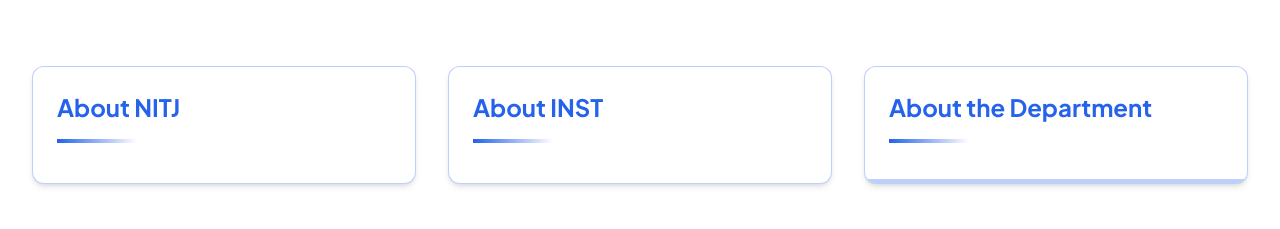
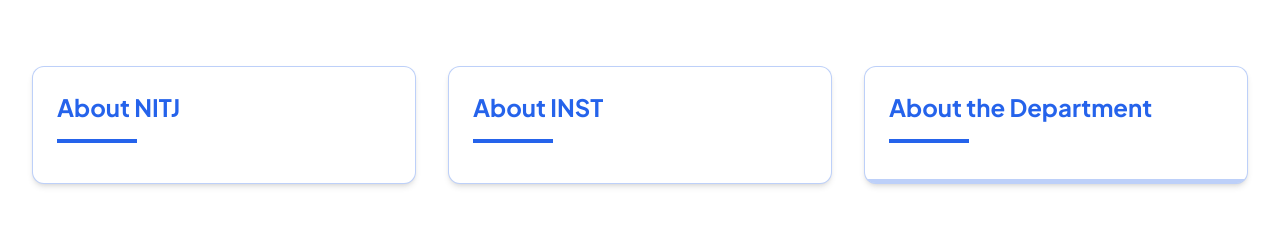
Before and after one commit to i-ankit-here/Proj4_physics_amsdt2025, a React (Vite) app: page / in a window 1280 px wide. Shown: the part 1840-2069 px from the top of the page. Built offline with nearby package versions, Linux system fonts and the light colour scheme; no server answers.

Commit message:
Update AboutNITJ.jsx

```diff
--- a/src/components/AboutNITJ.jsx
+++ b/src/components/AboutNITJ.jsx
@@ -39,7 +39,7 @@
         {/* Column 1: About NITJ */}
         <div className="bg-white border border-[#2563eb]/30 rounded-xl p-6 shadow-md hover:shadow-lg hover:shadow-[#2563eb]/20 transition-all duration-300">
           <h2 className="text-2xl font-bold text-[#2563eb] mb-4">About NITJ</h2>
-          <div className="w-20 h-1 bg-gradient-to-r from-[#2563eb] to-transparent mb-4"></div>
+          <div className="w-20 h-1 bg-blue-600 mb-4"></div>
           {isLoading ? (
             <div className="animate-pulse space-y-3">
               <div className="h-4 bg-[#eaf4ff] rounded w-3/4"></div>
@@ -63,7 +63,7 @@
         {/* Column 2: About INST */}
         <div className="bg-white border border-[#2563eb]/30 rounded-xl p-6 shadow-md hover:shadow-lg hover:shadow-[#2563eb]/20 transition-all duration-300">
           <h2 className="text-2xl font-bold text-[#2563eb] mb-4">About INST</h2>
-          <div className="w-20 h-1 bg-gradient-to-r from-[#2563eb] to-transparent mb-4"></div>
+          <div className="w-20 h-1 bg-blue-600 mb-4"></div>
           {isLoading ? (
             <div className="h-32 animate-pulse bg-gray-200/50 rounded"></div>
           ) : (
@@ -84,7 +84,7 @@
           <h2 className="text-2xl font-bold text-[#2563eb] mb-4">
             About the Department
           </h2>
-          <div className="w-20 h-1 bg-gradient-to-r from-[#2563eb] to-transparent mb-4"></div>
+          <div className="w-20 h-1 bg-blue-600 mb-4"></div>
           {isLoading ? (
             <div className="animate-pulse space-y-3">
               <div className="h-4 bg-[#eaf4ff] rounded w-3/4"></div>
```
